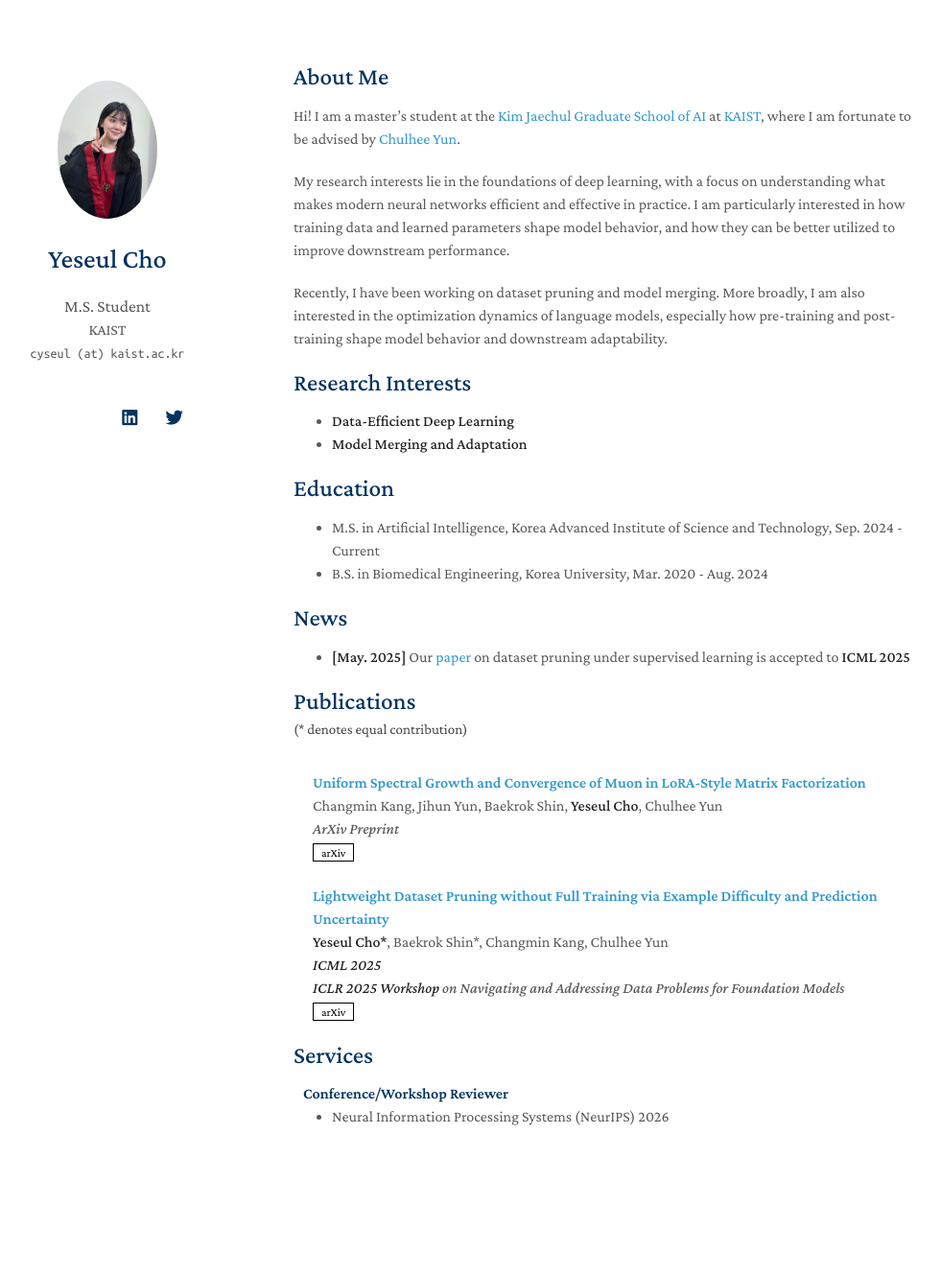
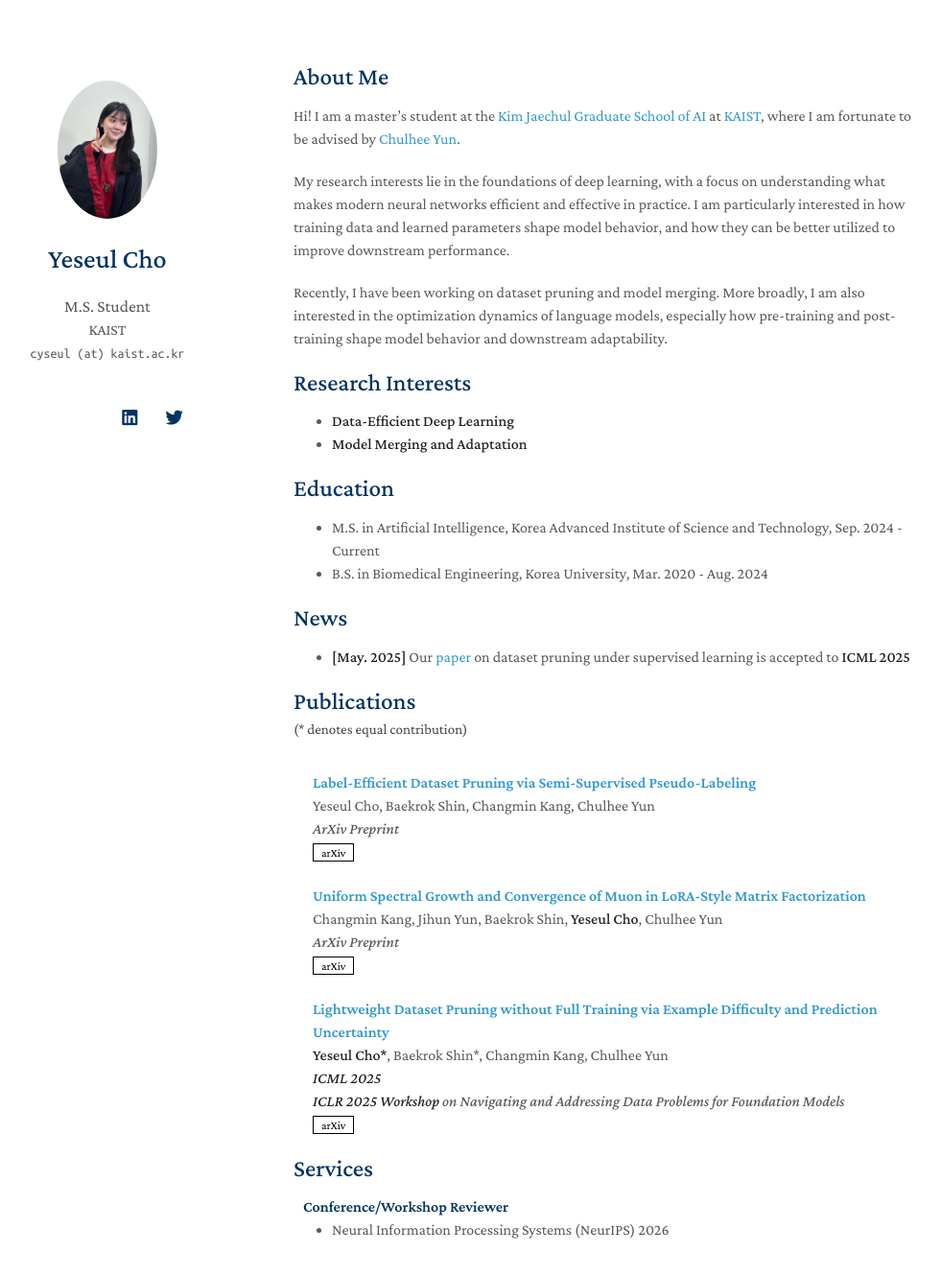
Before and after one commit to cyseul/cyseul.github.io, a Jekyll site: the page built from index.md, in a window 1280 px wide and 1373 px high. Shown: the top 1330 px of the window at 96% size, without its empty margins (164-1145 px from the left). Built offline with Jekyll 4.4.1, drawn with Linux system fonts in a browser that asks for light colours; nearby versions of some CDN libraries; a style sheet for code colours, icons or effects is not loaded; our own code applies the rules of GitHub Pages for plain Markdown files.

Commit message:
publication updated

```diff
--- a/_data/publications.yml
+++ b/_data/publications.yml
@@ -1,4 +1,10 @@
 main:
+  - title: "Label-Efficient Dataset Pruning via Semi-Supervised Pseudo-Labeling"
+    authors: Yeseul Cho, Baekrok Shin, Changmin Kang, Chulhee Yun
+    conference:
+    workshop: ArXiv Preprint
+    arxiv: https://arxiv.org/abs/2605.23198
+
   - title: "Uniform Spectral Growth and Convergence of Muon in LoRA-Style Matrix Factorization"
     authors: Changmin Kang, Jihun Yun, Baekrok Shin, <strong>Yeseul Cho</strong>, Chulhee Yun
     conference:
```
